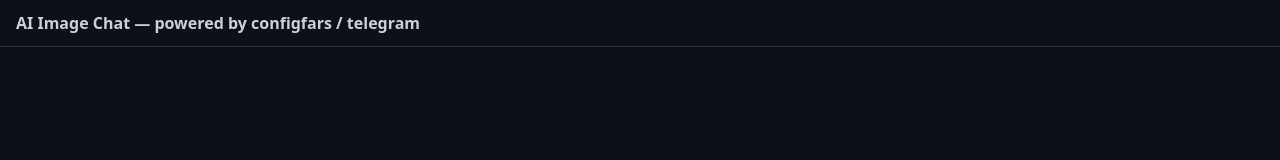
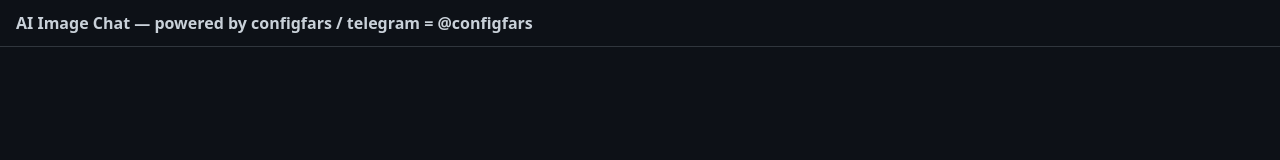
Before and after one commit to padarham9-ui/configfars, a plain HTML site: page index.html in a window 1280 px wide. Shown: the top 160 px of the page. Drawn offline with Linux system fonts and the light colour scheme.

Commit message:
Update title and header with username reference

```diff
--- a/index.html
+++ b/index.html
@@ -3,7 +3,7 @@
 <head>
 <meta charset="UTF-8" />
 <meta name="viewport" content="width=device-width,initial-scale=1" />
-<title>AI Image Chat — powered by configfars / telegram</title>
+<title>AI Image Chat — powered by configfars / telegram = @configfars</title>
 <style>
 :root{
   --bg:#0d1117;--panel:#0f1418;--card:#161b22;--border:#30363d;
@@ -43,7 +43,7 @@ header{padding:12px 16px;border-bottom:1px solid var(--border);font-weight:600}
 </style>
 </head>
 <body>
-<header>AI Image Chat — powered by configfars / telegram</header>
+<header>AI Image Chat — powered by configfars / telegram = @configfars</header>
 <div class="container">
   <main class="chat" id="chat" aria-live="polite"></main>
   <div class="footer">
```
